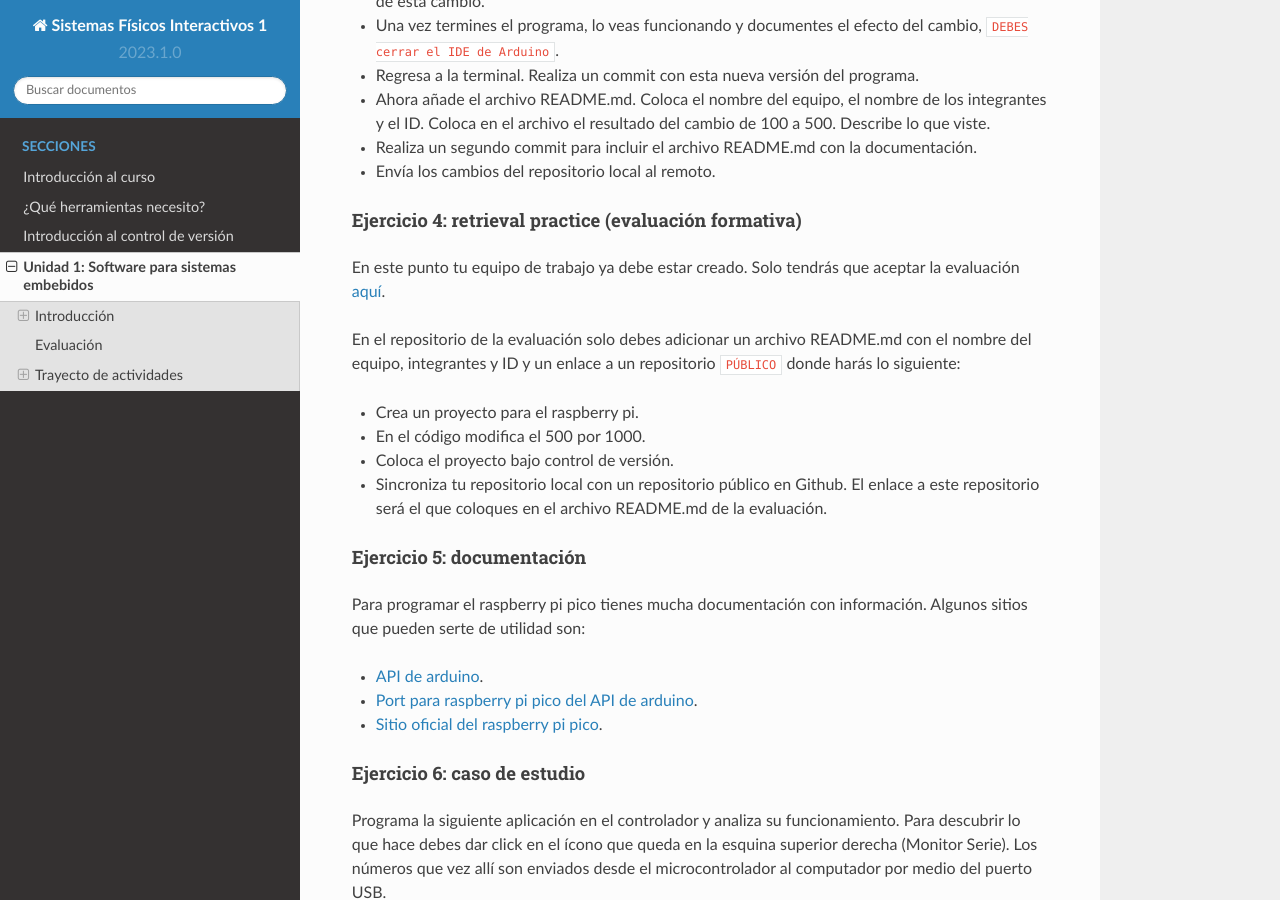
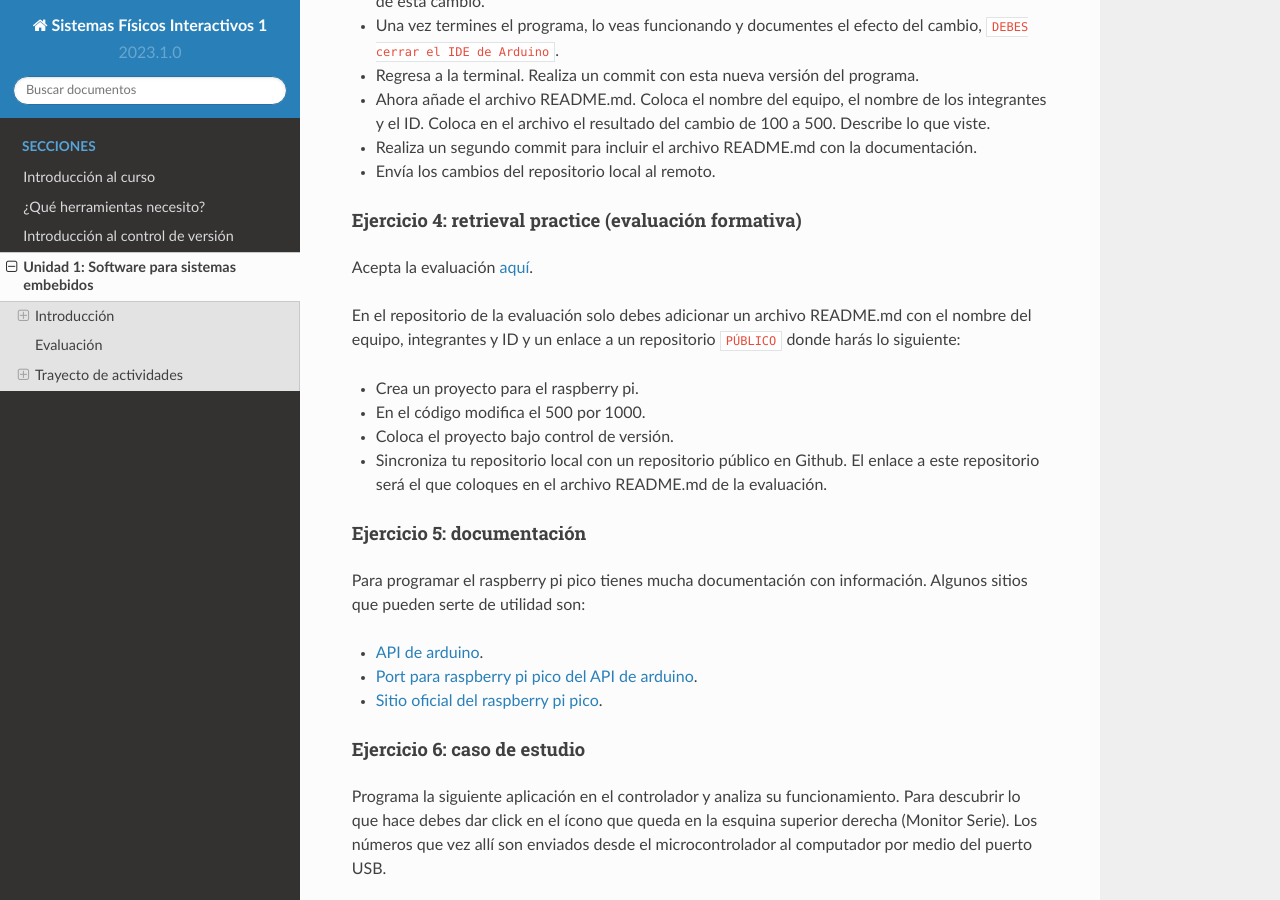
Before and after one commit to juanferfranco/SistemasFisicosInteractivos1, a Sphinx documentation site: the page built from docs/_unidad1/unidad1.rst, in a window 1280 px wide and 900 px high, scrolled down 6197 px. Built offline with Sphinx 7.4.7 and the Read the Docs theme 2.0.0, drawn with Linux system fonts in a browser that asks for light colours.

Commit message:
update ex4

```diff
--- a/docs/_unidad1/unidad1.rst
+++ b/docs/_unidad1/unidad1.rst
@@ -278,8 +278,7 @@ introducción de control de versión.
 Ejercicio 4: retrieval practice (evaluación formativa)
 ^^^^^^^^^^^^^^^^^^^^^^^^^^^^^^^^^^^^^^^^^^^^^^^^^^^^^^^^
 
-En este punto tu equipo de trabajo ya debe estar creado. Solo tendrás
-que aceptar la evaluación `aquí <https://classroom.github.com/a/MMdNOCa1>`__.
+Acepta la evaluación `aquí <https://classroom.github.com/a/MMdNOCa1>`__.
 
 En el repositorio de la evaluación solo debes adicionar un archivo README.md
 con el nombre del equipo, integrantes y ID y un enlace a un repositorio
```
